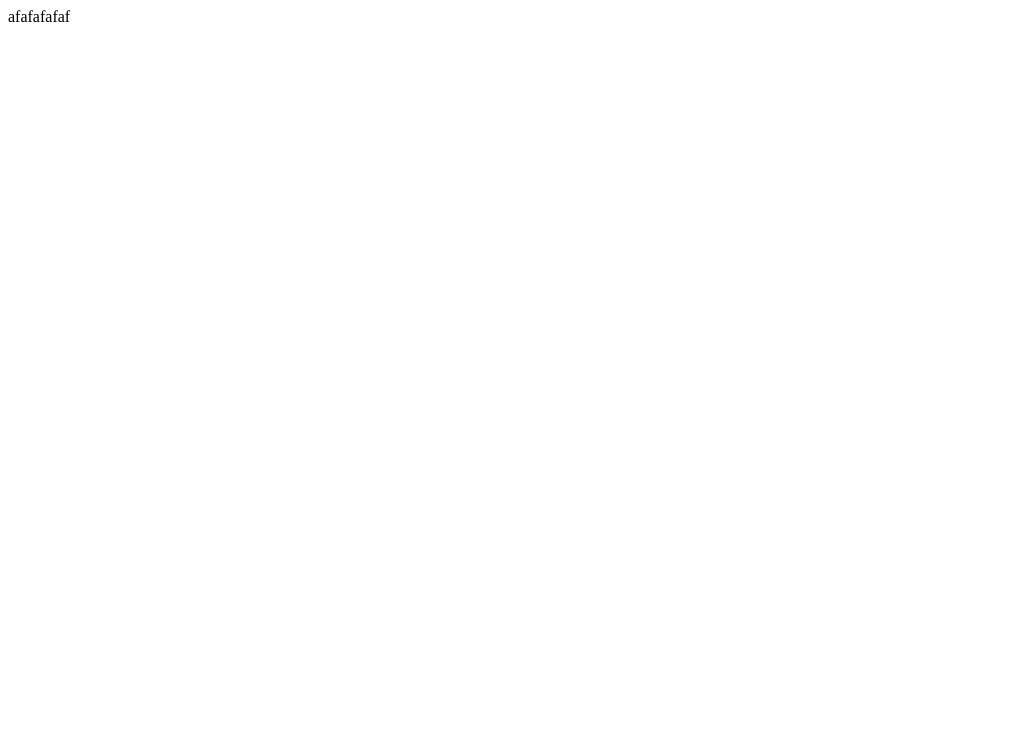
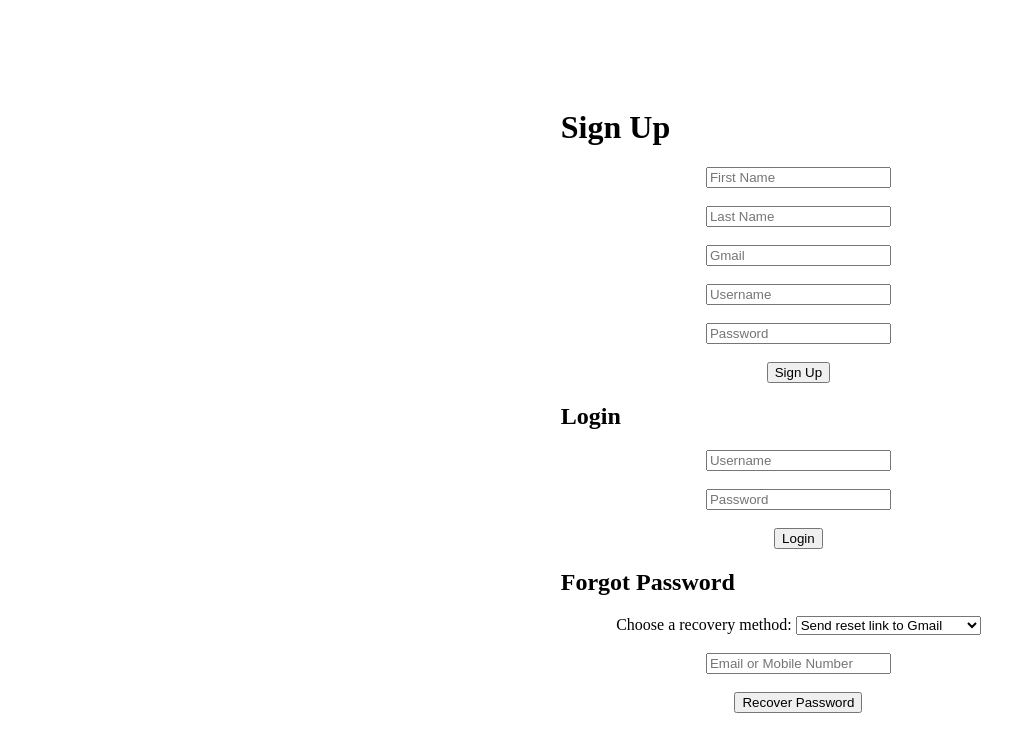
Before and after one commit to stevehotcodes/Project-Management, a plain HTML site: page FrontEnd/index.html in a window 1280 px wide. Shown: the whole page, without its empty margins (0-1036 px from the left). Drawn offline with Linux system fonts and the light colour scheme; grey boxes are pictures that could not be loaded.

Commit message:
Sign up & Sign in

```diff
--- a/FrontEnd/index.html
+++ b/FrontEnd/index.html
@@ -1,11 +1,67 @@
 <!DOCTYPE html>
 <html lang="en">
-<head>
-    <meta charset="UTF-8">
-    <meta name="viewport" content="width=device-width, initial-scale=1.0">
-    <title>Document</title>
-</head>
+    <head>
+        <meta charset="UTF-8">
+        <meta name="viewport" content="width=device-width, initial-scale=1.0">
+        <link rel="stylesheet" href="styless.css">
+        <title>Doccument</title>
+    </head>
 <body>
-    afafafafaf
+    <div class="container">
+        <div class="image-container"></div>
+        <div class="form-container">
+            <h1>Sign Up</h1>
+            <form id="signup-form">
+                <input type="text" id="first_name" placeholder="First Name" required><br><br>
+                <input type="text" id="last_name" placeholder="Last Name" required><br><br>
+                <input type="email" id="email" placeholder="Gmail" required><br><br>
+                <input type="text" id="username" placeholder="Username" required><br><br>
+                <input type="password" id="password" placeholder="Password" required><br><br>
+                <button type="submit">Sign Up</button>
+            </form>
+
+            <h2>Login</h2>
+            <form id="login-form">
+                <input type="text" id="login_username" placeholder="Username" required><br><br>
+                <input type="password" id="login_password" placeholder="Password" required><br><br>
+                <button type="submit">Login</button>
+            </form>
+
+            <h2>Forgot Password</h2>
+            <form id="recovery-form">
+                <label for="recovery_method">Choose a recovery method:</label>
+                <select id="recovery_method" required>
+                    <option value="email">Send reset link to Gmail</option>
+                    <option value="otp">Send OTP to Mobile Phone</option>
+                </select><br><br>
+                <!-- <label for="country_code">Country Code:</label>
+                <select id="country_code">
+                    You can dynamically generate the country list here
+                    <option value="+1">United States</option>
+                    <option value="+44">United Kingdom</option>
+                    Add more countries as needed
+                </select><br><br> -->
+                <input type="text" id="recovery_info" placeholder="Email or Mobile Number" required><br><br>
+                <button type="submit">Recover Password</button>
+            </form>
+        </div>
+    </div>
+
+    <script>
+    document.getElementById('signup-form').addEventListener('submit', function (e) {
+        e.preventDefault();
+        //sign-up form submission
+        });
+
+        document.getElementById('login-form').addEventListener('submit', function (e) {
+        e.preventDefault();
+        //login form submission
+        });
+
+        document.getElementById('recovery-form').addEventListener('submit', function (e) {
+        e.preventDefault();
+        //password recovery form submission
+        });
+    </script>
 </body>
 </html>
--- /dev/null
+++ b/FrontEnd/styless.css
@@ -0,0 +1,30 @@
+body {
+    display: flex;
+    justify-content: center;
+    align-items: center;
+    height: 100vh;
+    margin: auto;
+}
+
+.container {
+    display: flex;
+    width: 65%;
+}
+
+.image-container {
+    width: 40%;
+    background-image: url('https://i.pinimg.com/236x/55/9b/c5/559bc5fae6bdf00ec5d0dd7a6892243b.jpg');
+    background-size: cover;
+    height: 50%;
+}
+
+.form-container {
+    width: 60%;
+    height: 40%;
+    padding: 20px;
+    background: #fff;
+}
+
+form {
+    text-align: center;
+}
```
